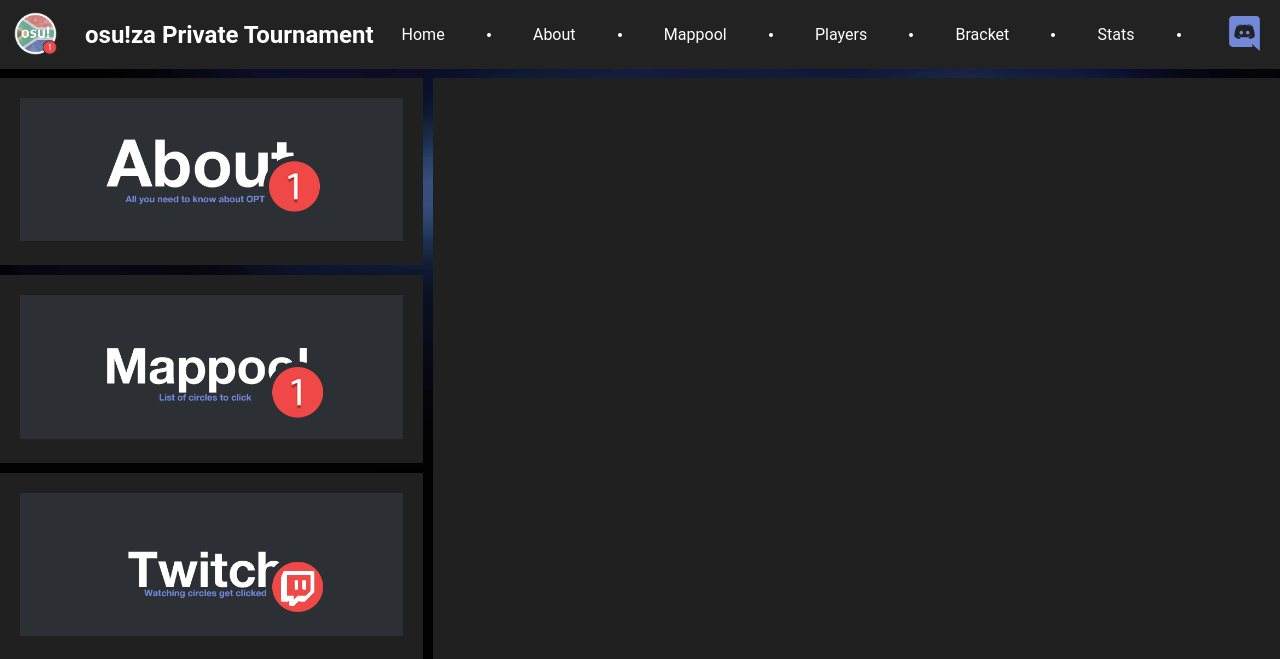
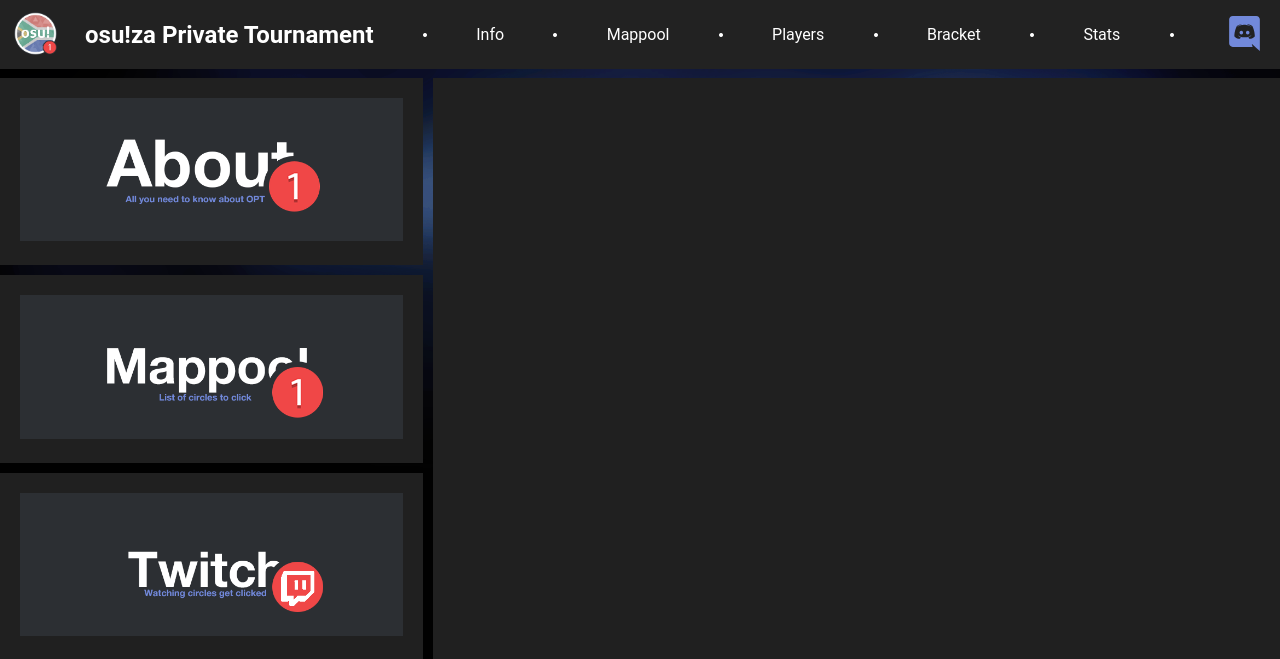
Before and after one commit to roansong/osu-tourney-site-template, a Django app: page / in a window 1280 px wide. Shown: the top 659 px of the page. Run offline with Django 3.2, Linux system fonts and the light colour scheme.

Commit message:
Updated navbar

```diff
--- a/osu_tournament_site/templates/default/navbar.html
+++ b/osu_tournament_site/templates/default/navbar.html
@@ -53,10 +53,9 @@
         <ul id="nav" class="header">
             <li class="header-item header-image"><a href="{{ home_url }}"><img src="{% static 'ozapt/images/logo.png' %}" alt="osu!za logo"/></a></li>
             <li class="header-item"><h2>osu!za Private Tournament</h2></li>
-            <li class="header-item"><a href="{{ home_url }}">Home</a></li>
             {% if about_url %}
                 <li class="header-bullet"><img alt="Bullet point" src="{% static "osu_tournament_site/images/bullet.png" %}"/></li>
-                <li class="header-item"><a href="{{ about_url }}">About</a></li>
+                <li class="header-item"><a href="{{ about_url }}">Info</a></li>
             {% endif %}
             {% if mappool_url %}
                 <li class="header-bullet"><img alt="Bullet point" src="{% static "osu_tournament_site/images/bullet.png" %}"/></li>
```
